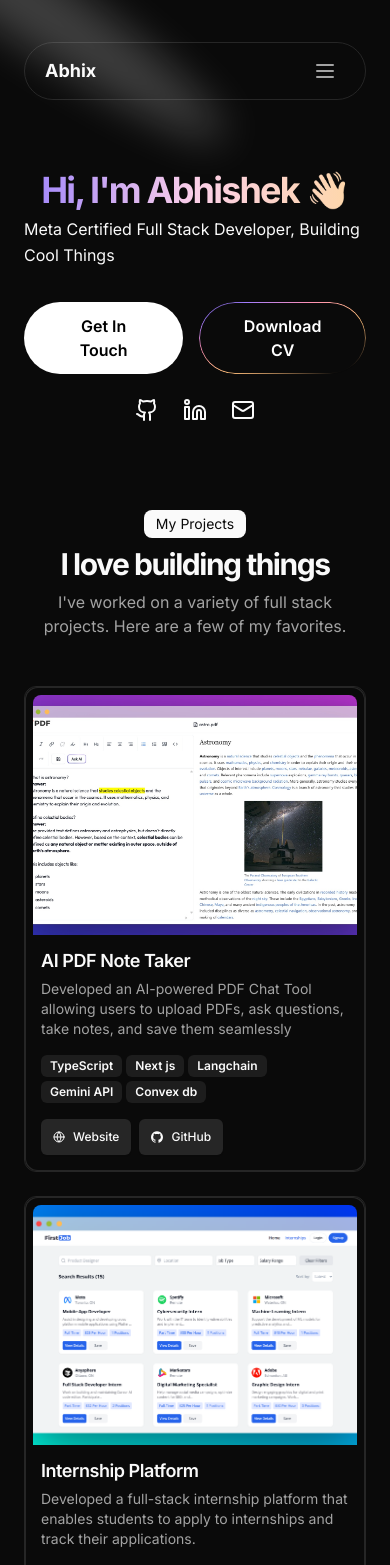
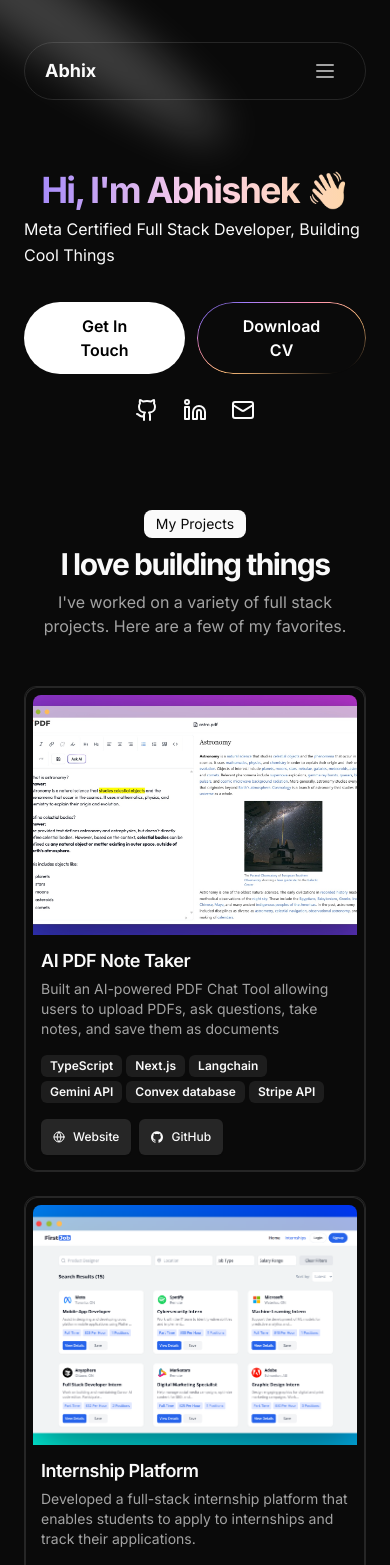
Before and after one commit to choudharyabhishekk/portfolio, a Next.js app: page / in a window 390 px wide. Shown: the top 1565 px of the page. Built offline with nearby package versions, Linux system fonts and the light colour scheme.

Commit message:
fix mobile responsiveness

```diff
--- a/src/app/page.tsx
+++ b/src/app/page.tsx
@@ -47,7 +47,7 @@ export default function Page() {
             </div>
             <BlurFade delay={BLUR_FADE_DELAY * 5}>
               <div className="flex flex-col justify-center items-center space-y-6">
-                <div className="flex flex-row items-center sm:flex-row gap-4">
+                <div className="flex flex-row items-center gap-3 sm:flex-row md:gap-4">
                   <Link
                     href={`mailto:${DATA.contact.email}`}
                     target="_blank"
@@ -67,7 +67,7 @@ export default function Page() {
                       target="_blank"
                       rel="noopener noreferrer"
                     >
-                      <button className="px-8 py-3 rounded-full bg-transparent text-white font-semibold transition-colors w-full">
+                      <button className=" px-8 py-3 rounded-full bg-transparent text-white font-semibold transition-colors w-full">
                         Download CV
                       </button>
                     </Link>
--- a/src/components/resume-card.tsx
+++ b/src/components/resume-card.tsx
@@ -72,14 +72,9 @@ export const ResumeCard = ({
                     ))}
                   </span>
                 )}
-                <ChevronRightIcon
-                  className={cn(
-                    "size-4 translate-x-0 transform opacity-0 transition-all duration-300 ease-out group-hover:translate-x-1 group-hover:opacity-100",
-                    isExpanded ? "rotate-90" : "rotate-0"
-                  )}
-                />
+
               </h3>
-              <div className="text-xs sm:text-sm tabular-nums text-muted-foreground text-right">
+              <div className="text-xs hidden md:block sm:text-sm tabular-nums text-muted-foreground text-right">
                 {period}
               </div>
             </div>
--- a/src/data/resume.tsx
+++ b/src/data/resume.tsx
@@ -150,12 +150,14 @@ export const DATA = {
       href: "https://github.com/choudharyabhishekk/ai-pdf",
       active: true,
       description:
-         "Developed an AI-powered PDF Chat Tool allowing users to upload PDFs, ask questions, take notes, and save them seamlessly",     technologies: [
+         "Built an AI-powered PDF Chat Tool allowing users to upload PDFs, ask questions, take notes, and save them as documents",     technologies: [
         "TypeScript",
-        "Next js",
+        "Next.js",
         "Langchain",
         "Gemini API",
-        "Convex db",
+        "Convex database",
+        "Stripe API",
+
       ],
       image: "/PDF.jpg",
       links: [
@@ -183,7 +185,7 @@ export const DATA = {
         "Redux",
         "Node.js",
         "Tailwind CSS",
-        "JWT",
+        "MongoDB",
         "Cloudinary",
         "REST APIs",
       ],
@@ -206,7 +208,7 @@ export const DATA = {
       href: "https://github.com/choudharyabhishekk/online-store?tab=readme-ov-file",
       active: true,
       description:
-        "An e-commerce platform built with ASP.NET Core MVC. It includes a user-friendly customer interface, an admin panel for store management, user authentication via ASP.NET Identity, and a mobile-responsive design using Bootstrap.",
+        "An e-commerce platform with a user-friendly customer interface, an admin panel for store management, and a mobile-responsive design using Bootstrap.",
       technologies: ["ASP.NET Core", "EF Core", "Identity", "Bootstrap"],
       links: [
         {
@@ -222,7 +224,7 @@ export const DATA = {
       href: "https://github.com/choudharyabhishekk/ecommerce",
       active: true,
       description:
-        "An eCommerce Android app that enables users to seamlessly browse and shop for products, manage their cart efficiently, and complete secure checkouts, all while providing a responsive and smooth experience across various devices.",
+        "An eCommerce Android app where users can browse and shop for products, manage their cart, and complete secure checkouts, all while providing a responsive experience across various devices.",
       technologies: [
         "Kotlin",
         "Android Studio",
```
